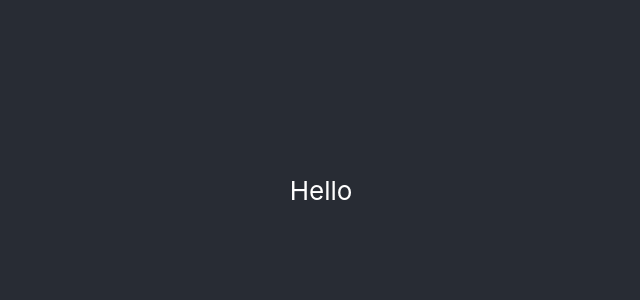
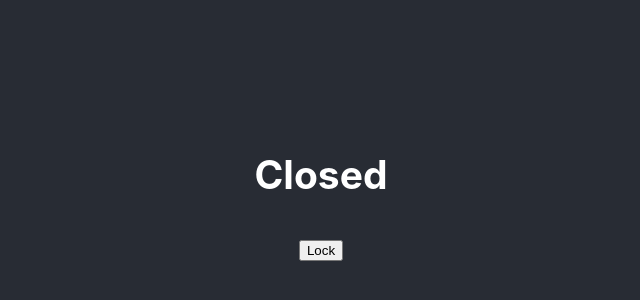
Before and after one commit to matthewwoodruff/zombies, a React (Create React App) app: page / in a window 1280 px wide. Shown: the part 210-510 px from the top of the page, without its empty margins (319-959 px from the left). Built offline with nearby package versions, Linux system fonts and the light colour scheme.

Commit message:
Add Locked and Closed components

```diff
--- a/src/Zombies.jsx
+++ b/src/Zombies.jsx
@@ -1,9 +1,39 @@
 import React from 'react';
-import { useMachine } from '@xstate/react';
+import {useMachine} from '@xstate/react';
 import {zombieMachine} from "./Zombies.machine";
+
+const Closed = ({send}) => {
+    return <>
+        <h2>Closed</h2>
+        <button onClick={() => send('LOCK')}>Lock</button>
+    </>
+}
+
+const Locked = ({current, send}) => {
+    return <>
+        <h2>Locked</h2>
+
+        {current.matches('locked.main') &&
+        <>
+            <h4>Main</h4>
+            <button onClick={() => send('UNLOCK')}>Unlock</button>
+            <button onClick={() => send('LOCK_DEADBOLT')}>Lock Deadbolt</button>
+        </>}
+        {current.matches('locked.deadbolt') &&
+        <>
+            <h4>Deadbolt</h4>
+            <button onClick={() => send('UNLOCK_DEADBOLT')}>Unlock Deadbolt</button>
+        </>
+        }
+    </>
+}
 
 export const Zombies = () => {
     const [current, send] = useMachine(zombieMachine);
 
-    return (<div>Hello</div>);
+    return (
+        <div>
+            {current.matches('closed') && <Closed send={send}/>}
+            {current.matches('locked') && <Locked send={send} current={current}/>}
+        </div>);
 }
```
